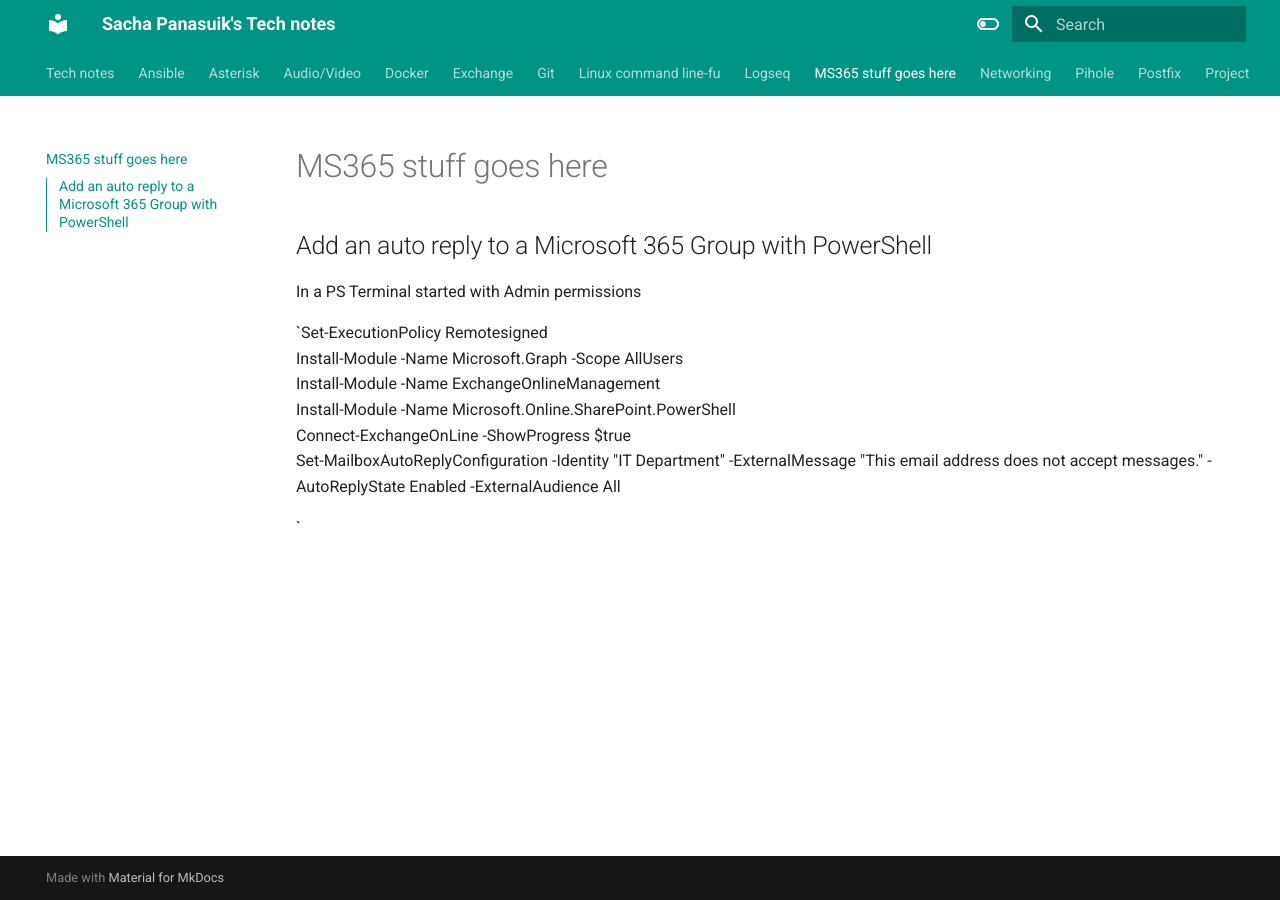
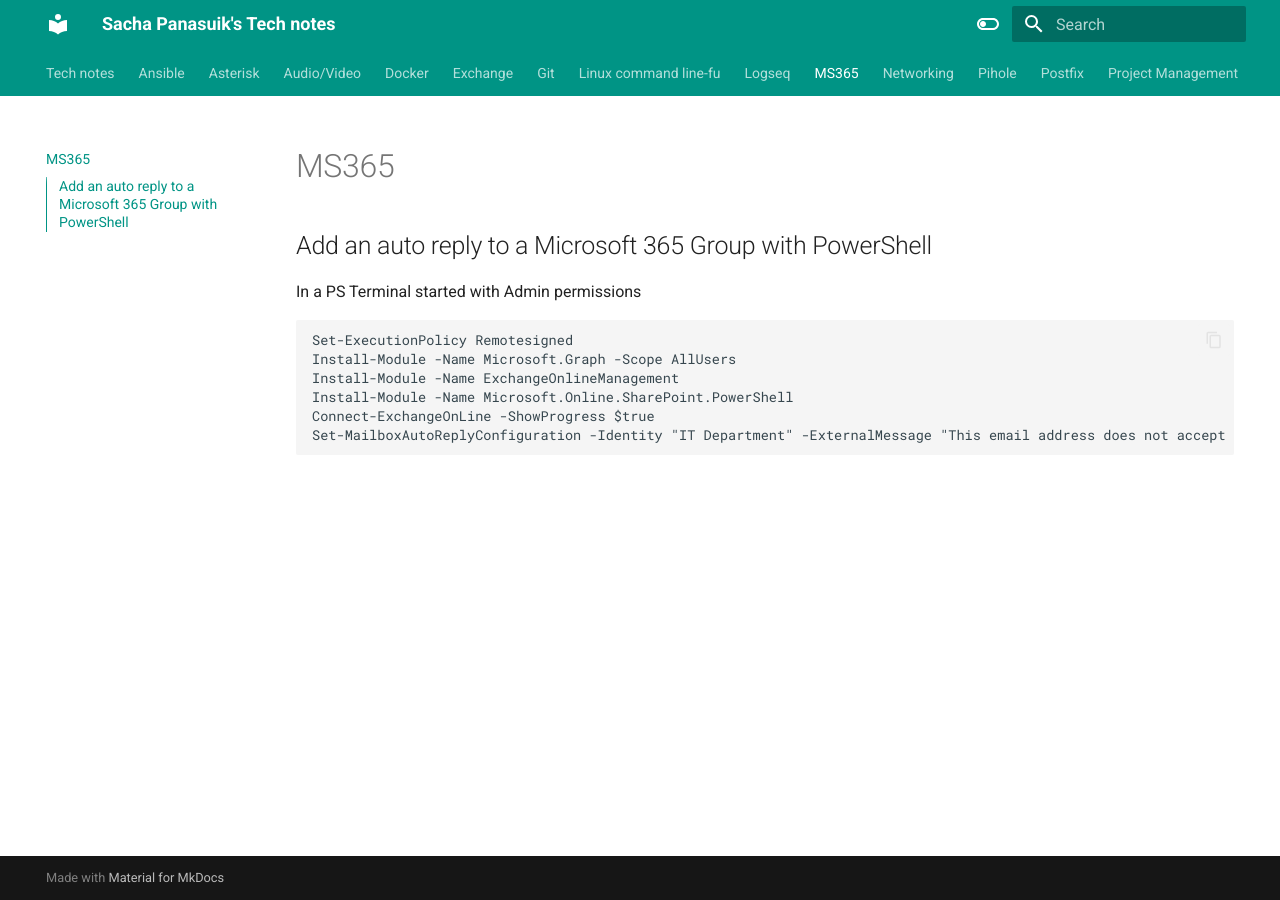
Before and after one commit to sachapan/tech_notes, an MkDocs documentation site: the page built from docs/ms365.md, in a window 1280 px wide. Built offline with MkDocs 1.6.1 and Material for MkDocs 9.7.7, drawn with Linux system fonts in a browser that asks for light colours.

Commit message:
Will the code quote work this time?

````diff
--- a/docs/ms365.md
+++ b/docs/ms365.md
@@ -1,14 +1,14 @@
-# MS365 stuff goes here
+# MS365
 
 ## Add an auto reply to a Microsoft 365 Group with PowerShell
 
 In a PS Terminal started with Admin permissions
 
-`Set-ExecutionPolicy Remotesigned
+```
+Set-ExecutionPolicy Remotesigned
 Install-Module -Name Microsoft.Graph -Scope AllUsers
 Install-Module -Name ExchangeOnlineManagement
 Install-Module -Name Microsoft.Online.SharePoint.PowerShell
 Connect-ExchangeOnLine -ShowProgress $true
 Set-MailboxAutoReplyConfiguration -Identity "IT Department" -ExternalMessage "This email address does not accept messages." -AutoReplyState Enabled -ExternalAudience All
-
-`
+```
````
